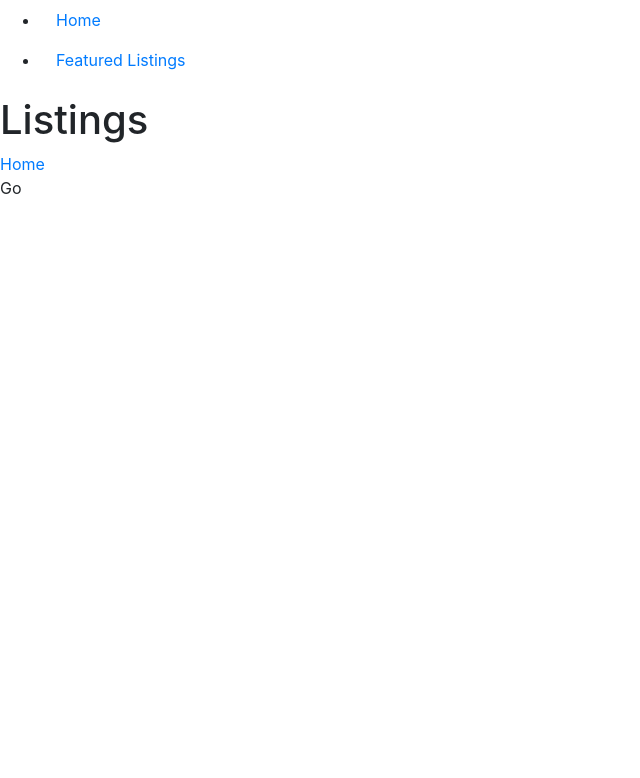
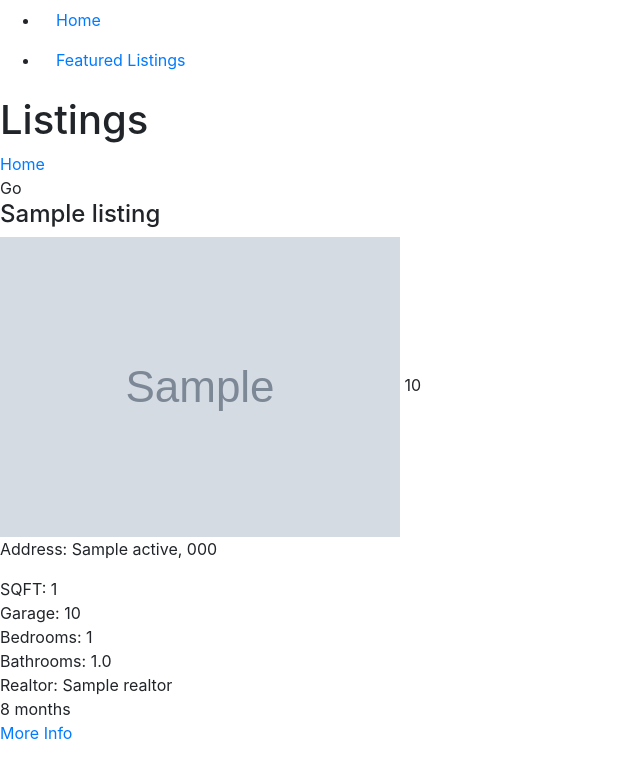
Before and after one commit to nancyruya/Django---Real-Estate, a Django app: page /listings/ in a window 1280 px wide. Shown: the top 778 px of the page, without its empty margins (0-640 px from the left). Run offline with Django 3.2, Linux system fonts and the light colour scheme; tables that the repository leaves empty hold one stand-in row (values such as "Sample post"); grey boxes marked "Sample" are stand-in pictures; some libraries are stand-ins or nearby versions.

Commit message:
dynamic data; django humanize

```diff
--- a/btre/settings.py
+++ b/btre/settings.py
@@ -40,6 +40,7 @@ INSTALLED_APPS = [
     'django.contrib.sessions',
     'django.contrib.messages',
     'django.contrib.staticfiles',
+    'django.contrib.humanize',
 ]
 
 MIDDLEWARE = [
--- a/listings/views.py
+++ b/listings/views.py
@@ -9,7 +9,7 @@ def index(request):
     }
     return render(request, 'listings/listings.html', context)
 
-def listing(request):
+def listing(request, listing_id):
     return render(request, 'listings/listing.html')
 
 def search(request):
--- a/templates/listings/listings.html
+++ b/templates/listings/listings.html
@@ -1,4 +1,6 @@
 {% extends 'base.html' %}
+
+{% load humanize %}
 
 {% block content %}
 <h1>Listings</h1>
@@ -13,8 +15,21 @@
     <div>
         {% if listings %}
         {% for listing in listings %}
+
         <div> Go </div>
+        <h4> {{ listing.title }}</h4>
+        <img src="{{ listing.photo_main.url }}">
+        <span>{{ listing.price | intcomma }}</span>
+        <p>Address: {{ listing.city}} {{ listing.state}}, {{ listing.zipcode}}</p>
+        <div>SQFT: {{ listing.sqft}}</div>
+        <div>Garage: {{ listing.garage}}</div>
+        <div>Bedrooms: {{ listing.bedrooms}}</div>
+        <div>Bathrooms: {{ listing.bathrooms}}</div>
+        <div>Realtor: {{ listing.realtor }}</div>
+        <div>{{ listing.list_date | timesince }}</div>
+        <a href="{% url 'listing' listing.id %}">More Info</a>
         {% endfor %}
+
         {% else %}
         <div class="col-md-12">
             <p>No Listings available</p>
```
